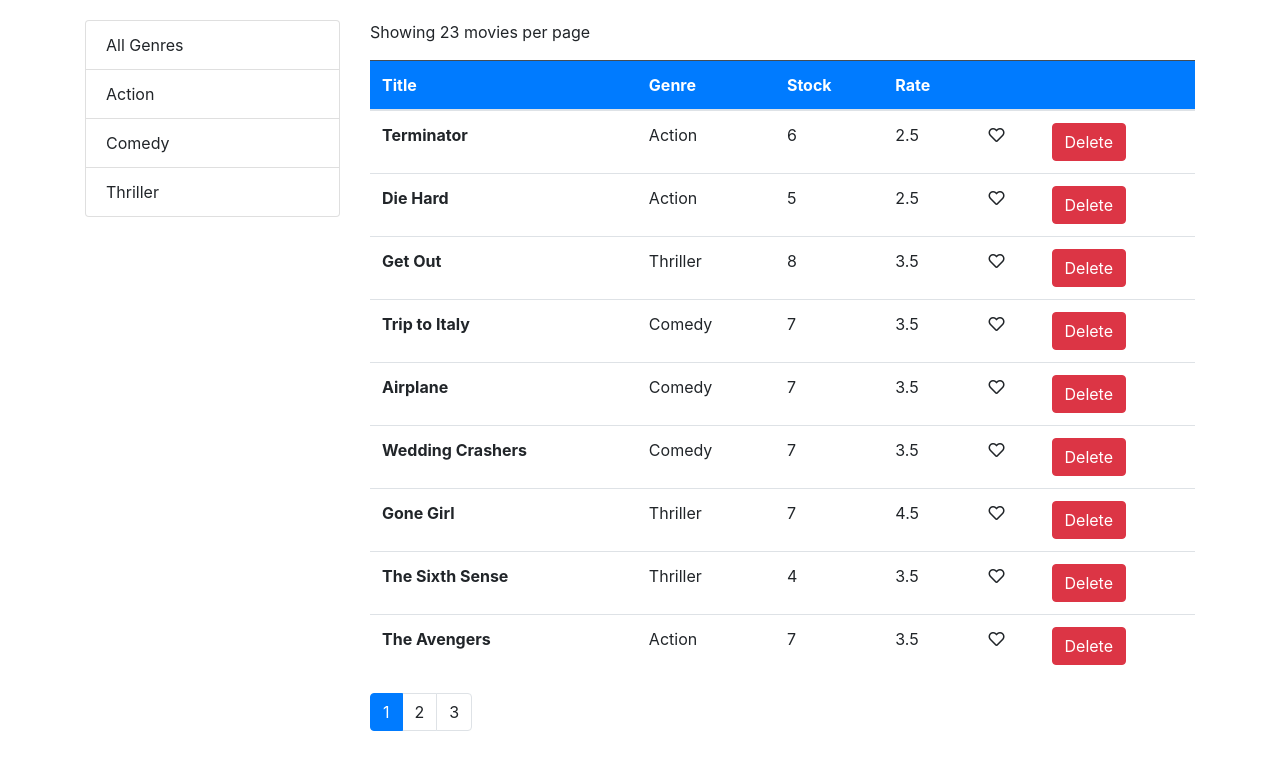
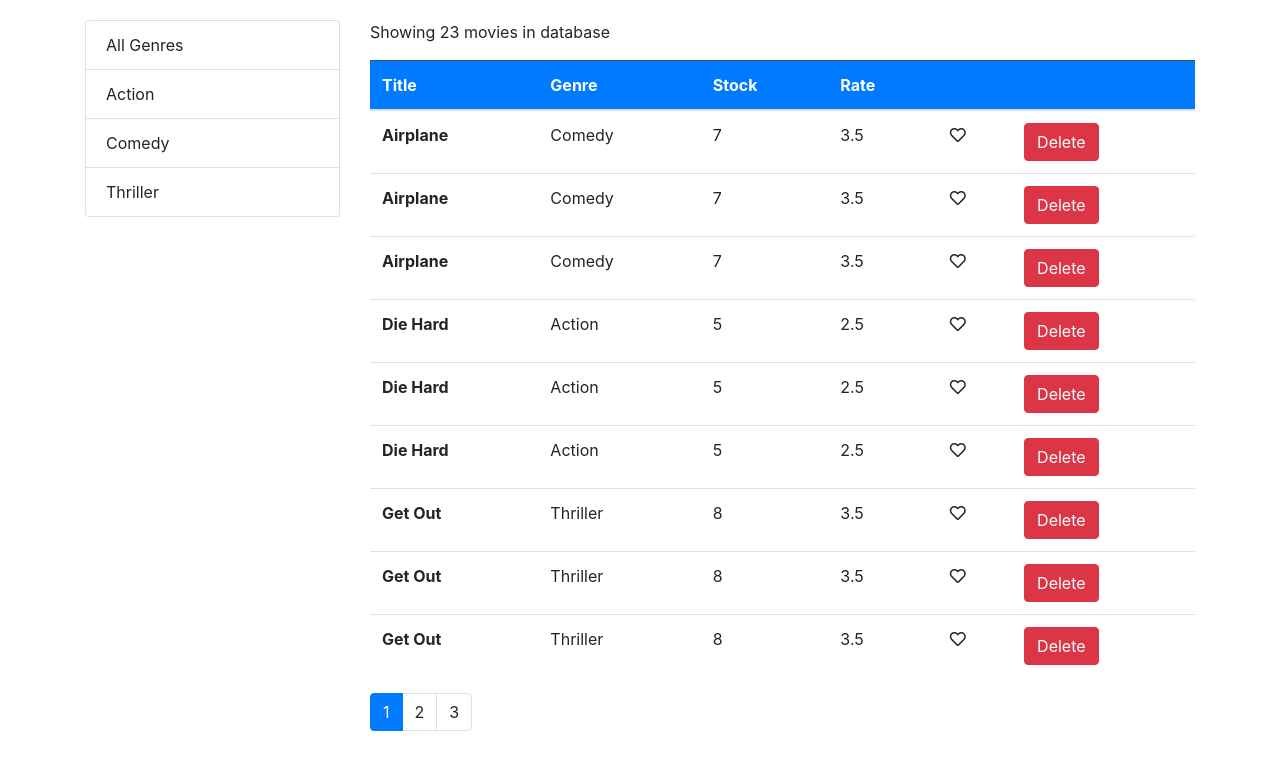
Before and after one commit to solvanny/vidly-react, a React (Create React App) app: page / in a window 1280 px wide. Shown: the top 770 px of the page. Built offline with nearby package versions, Linux system fonts and the light colour scheme.

Commit message:
column sorting implementation

```diff
--- a/src/components/Movies.js
+++ b/src/components/Movies.js
@@ -1,10 +1,11 @@
 import React, { Component } from 'react';
-import Movie from './common/Movie';
+import MoviesTable from './MoviesTable';
 import { getMovies } from '../services/fakeMovieService';
 import { getGenres } from '../services/fakeGenreService';
 import Pagination from '../components//common/Pagination';
 import { paginate } from '../utils/paginate';
 import ListGroup from '../components/common/ListGroup';
+import _ from 'lodash';
 
 
 class Movies extends Component {
@@ -14,23 +15,22 @@ class Movies extends Component {
       movies: [],
       genres: [],
       pageSize: 9,
-      currentPage: 1
+      currentPage: 1,
+      sortColumn: { path: "title", order: "asc"}
     };
   }
 
   componentDidMount() {
-
-    let genres = [{name: 'All Genres'}, ...getGenres()]
-
+    let genres = [{_id: "", name: 'All Genres'}, ...getGenres()]
     this.setState({ movies: getMovies(), genres })
   }
 
-  handleRemove = (id) => {
+  handleRemove = id => {
     let movies = this.state.movies.filter( movie => movie._id !== id )
     this.setState({ movies })
   }
 
-  handlePageChange = (page) => {
+  handlePageChange = page => {
     this.setState({currentPage: page})
   }
 
@@ -38,57 +38,53 @@ class Movies extends Component {
     this.setState({ selectedGenre: genre, currentPage: 1 })
   }
 
+  handleOnSort = sortColumn => {
+
+    this.setState({ sortColumn, ...sortColumn })
+  }
 
   render() {
-    const { movies,  currentPage, pageSize, selectedGenre } = this.state;
+    const {
+      movies,
+      genres,
+      currentPage,
+      pageSize,
+      selectedGenre,
+      sortColumn
+    } = this.state;
 
     const filtered = selectedGenre && selectedGenre._id ? movies.filter(m => m.genre._id === selectedGenre._id) : movies;
 
-    const moviesPerPage = paginate(filtered, currentPage, pageSize);
+    const sorted = _.orderBy(filtered, [sortColumn.path], [sortColumn.order])
+
+    const moviesPerPage = paginate(sorted, currentPage, pageSize);
 
 
     return (
       <div className="row">
         <div className="col-3">
           <ListGroup
-            items={this.state.genres}
+            items={genres}
             onItemSelect={this.handleGenreSelect}
-            selectedItem={this.state.selectedGenre}
+            selectedItem={selectedGenre}
           />
         </div>
 
         <div className="col">
         <p >
           {
-            moviesPerPage.length  === 0 ? 'There are no movies in the Data Base':
-            `Showing ${filtered.length } movies per page`
+            moviesPerPage.length  === 0 ? 'There are no movies in database':
+            `Showing ${filtered.length } movies in database`
           }
         </p>
-        <table className="table">
-          <thead className=" table-dark bg-primary">
-            <tr>
-              <th>Title</th>
-              <th>Genre</th>
-              <th>Stock</th>
-              <th>Rate</th>
-              <th />
-              <th />
-            </tr>
-          </thead>
-          <tbody>
-            {moviesPerPage.map((movie) => {
-              return(
-                <Movie
-                  key={movie._id}
-                  movie={movie}
-                  onRemove={this.handleRemove}
-                  liked={movie.liked}
-                  setState={this.setState.bind(this)}
-                  movies={this.state.movies}
-                />
-              )})}
-          </tbody>
-        </table>
+        <MoviesTable
+          allMovies={moviesPerPage}
+          sortColumn={sortColumn}
+          handleRemove={this.handleRemove}
+          setState={this.setState}
+          movies={movies}
+          onSort={this.handleOnSort}
+        />
         <Pagination
           itemCount={filtered.length}
           {...this.state}
--- /dev/null
+++ b/src/components/MoviesTable.jsx
@@ -0,0 +1,53 @@
+import React, { Component }  from 'react';
+import Movie from './common/Movie';
+
+
+class MoviesTable extends Component {
+
+  raiseSort = path => {
+    let sortColumn = {...this.props.sortColumn};
+    console.log(sortColumn)
+    if(sortColumn.path === path)
+      sortColumn.order = sortColumn.order === "asc" ? "desc" : "asc";
+    else {
+      sortColumn.path = path;
+      sortColumn.order = "asc";
+    }
+    this.props.onSort({ sortColumn })
+  }
+
+  render() {
+    const { movies, setState, handleRemove, allMovies } = this.props;
+    return (
+      <table className="table">
+        <thead className=" table-dark bg-primary">
+          <tr>
+            <th onClick={() => this.raiseSort('title')}>Title</th>
+            <th onClick={() => this.raiseSort('genre.name')}>Genre</th>
+            <th onClick={() => this.raiseSort('numberInStock')}>Stock</th>
+            <th onClick={() => this.raiseSort('dailyRentalRate')}>Rate</th>
+
+            <th />
+            <th />
+          </tr>
+        </thead>
+        <tbody>
+          {allMovies.map((movie) => {
+            return(
+              <Movie
+                key={movie._id}
+                movie={movie}
+                onRemove={handleRemove}
+                liked={movie.liked}
+                setState={setState}
+                movies={movies}
+              />
+            )})}
+        </tbody>
+      </table>
+    )
+  }
+}
+
+
+export default MoviesTable;
```
